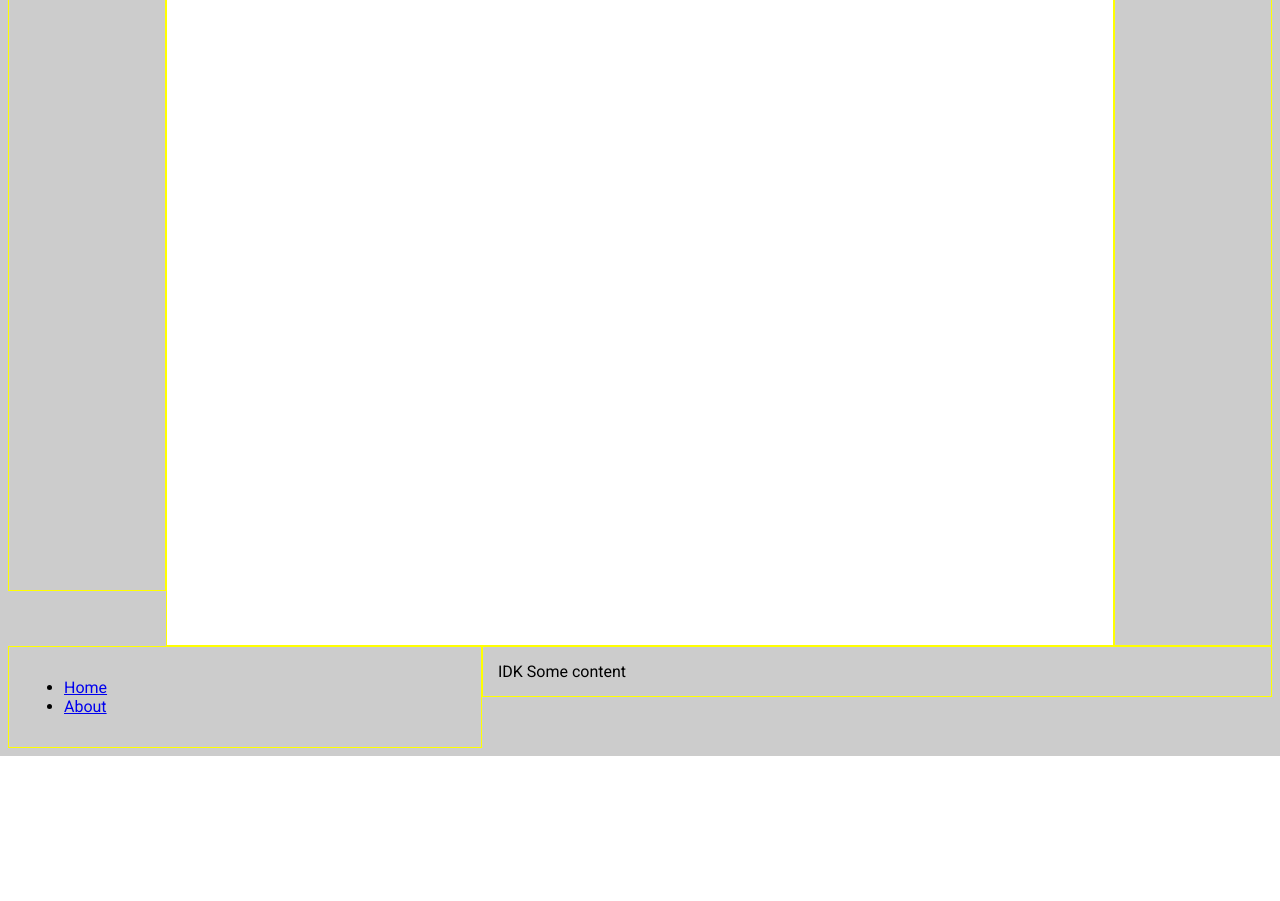
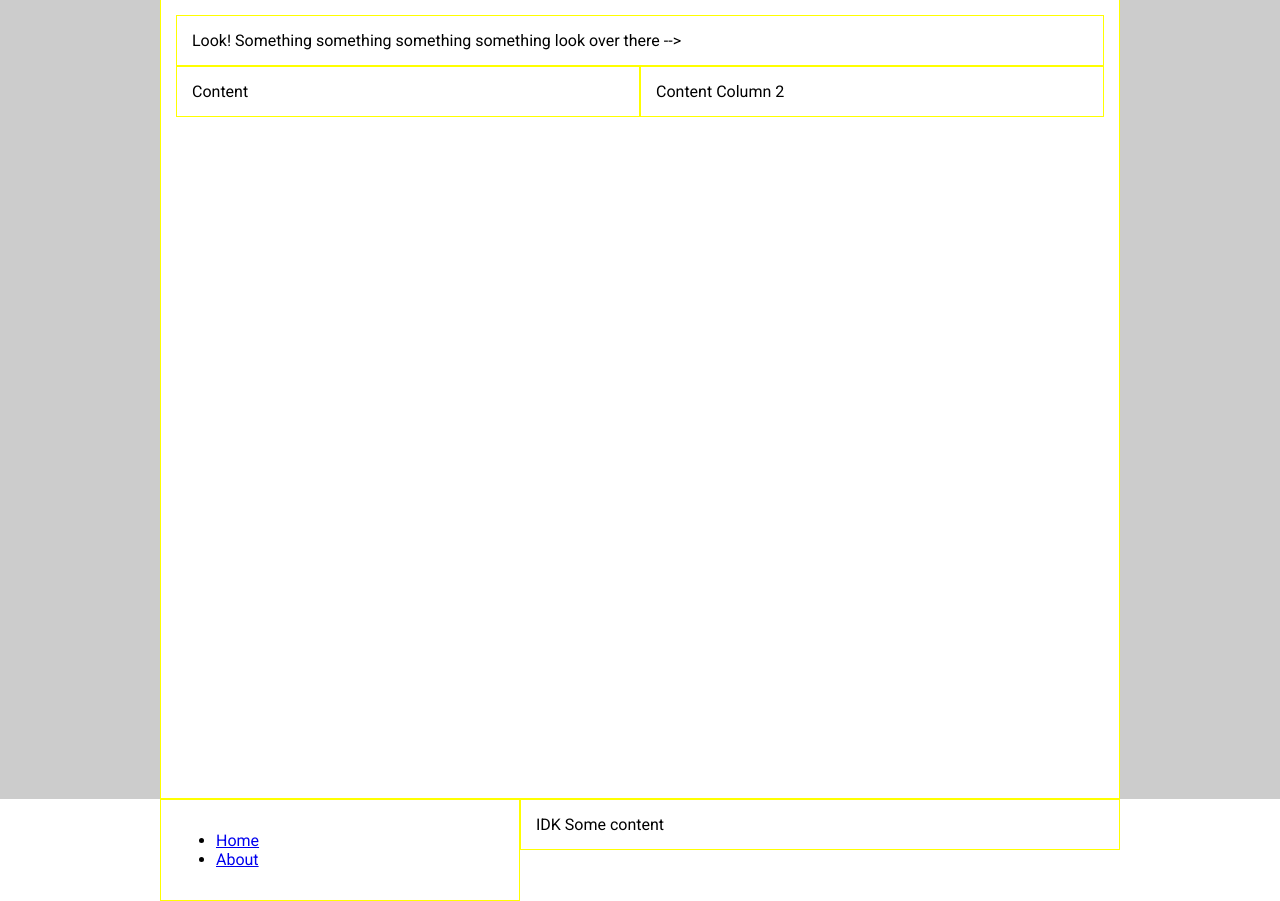
Before and after one commit to kin0025/WebProgrammingA2, a PHP site: page / in a window 1280 px wide. Shown: the part 201-1102 px from the top of the page. Before the commit the page ends 957 px from the top, so only its background shows below. Run offline with PHP 8.4, Linux system fonts and the light colour scheme.

Commit message:
Got the semi-final layout blocked out

```diff
--- a/index.php
+++ b/index.php
@@ -19,29 +19,31 @@
 </head>
 
 <body>
-<div class="column-1 border-wrapper"></div>
-<header>
-    <nav class="drop-shadow">
+<header class="h-panel">
+    <div class="container side-padding">
+    <img id="header-logo" class="column-3" src="resources/images/header.png"/>
+    <nav class="column-5">
         <ul>
             <li>
-                <a href="index.php"><span> Home</span></a>
+                <a href="index.php">Home</a>
             </li>
             <li>
-                <a href="about.php"><span>About</span></a>
+                <a href="about.php">About</a>
             </li>
         </ul>
     </nav>
+    </div>
 </header>
 
-<div id="content-wrapper" class="column-6">
+<div id="content-wrapper" class="column-6 side-padding h-panel">
     <div id="main-body" class="h-panel">
         <div class="column-8">Look! Something something something something look over there --></div>
         <div class="column-4">Content</div>
         <div class="column-4">Content Column 2</div>
     </div>
 </div>
-<div class="column-1 border-wrapper"></div>
 <footer id="footer-content" class="h-panel">
+    <div class="side-padding">
     <div id="footer-links" class="column-3">
         <ul>
             <li>
@@ -54,7 +56,7 @@
     </div>
     <div class="column-5">
         IDK Some content
-    </div>
+    </div></div>
 </footer>
 </body>
 </html>
--- a/style.css
+++ b/style.css
@@ -1,6 +1,7 @@
 body {
   background-color: #cccccc;
-  font-family: 'Roboto', sans-serif; }
+  font-family: 'Roboto', sans-serif;
+  margin: 0; }
 
 * {
   box-sizing: border-box; }
@@ -45,30 +46,46 @@ body {
   .column-8 {
     width: 100%; }
 
-  .border-wrapper {
-    height: 100%; } }
-header nav {
+  .side-padding {
+    margin-left: 12.5%;
+    margin-right: 12.5%; } }
+header {
   background-color: slategrey;
-  color: white;
   padding-left: 5%;
   padding-right: 5%; }
+  header nav {
+    color: white;
+    float: right; }
     header nav ul {
-    padding: 10px;
-    list-style-type: none; }
+      list-style-type: none;
+      float: right; }
       header nav ul li {
         display: inline;
         list-style-type: none;
         height: auto;
-      margin-left: 10px;
-      background-color: #47bfff; }
+        margin-left: 5px; }
         header nav ul li :hover {
           color: white;
-        background-color: slategrey; }
-      header nav ul li .active {
+          background-color: #121212; }
+        header nav ul li a {
+          background-color: slategrey;
+          padding: 20px 18px;
+          color: white; }
+          header nav ul li a :hover {
+            color: white;
+            background-color: #121212; }
+  header #header-logo {
+    max-height: 200px;
+    max-width: 600px;
+    float: left; }
+
+footer {
+  clear: both;
+  display: block;
+  content: "";
   background-color: white; }
-header footer {
-  background-color: white; }
-header .drop-shadow {
+
+.drop-shadow {
   box-shadow: 0 1px 3px rgba(0, 0, 0, 0.12), 0 1px 2px rgba(0, 0, 0, 0.24); }
 
 /*# sourceMappingURL=style.css.map */
--- a/style.scss
+++ b/style.scss
@@ -2,14 +2,15 @@ $main-background: white;
 $body-background: #cccccc;
 $header-background: slategrey;
 $header-hover: lightslategrey;
-$text-color: white;
-$nav-hover-color: white;
-$nav-item-color: #47bfff;
-$nav-margin: 10px;
+$nav-text-color: white;
+$nav-item-color: $header-background;
+$nav-hover-color: #121212;
+$nav-margin: 5px;
 //Main body
 body {
   background-color: $body-background;
   font-family: 'Roboto', sans-serif;
+  margin:0;
 }
 
 * {
@@ -71,45 +72,61 @@ body {
     width: 100%;
   }
 
-  .border-wrapper {
-    height: 100%;
+ .side-padding{
+   margin-left: 12.5%;
+   margin-right:12.5%
  }
 }
 
 //Header Content
 header {
-  nav {
   background-color: $header-background;
-    color: $text-color;
   padding-left: 5%;
   padding-right: 5%;
+
+  nav {
+    color: $nav-text-color;
+    float:right;
     ul {
-      padding: 10px;
       list-style-type: none;
+      float:right;
       li {
         display: inline;
         list-style-type: none;
         height: auto;
         margin-left: $nav-margin;
+        :hover {
+          color: $nav-text-color;
+          background-color: $nav-hover-color;
+        }
+        a {
           background-color: $nav-item-color;
+          padding: 20px 18px;
+          color: $nav-text-color;
           :hover {
-          color: $text-color;
-          background-color: $header-background;
-        }
-        .active {
+            color: $nav-text-color;
             background-color: $nav-hover-color;
           }
         }
+
+      }
+    }
+  }
+  #header-logo{
+    max-height:200px;
+    max-width:600px;
+    float:left;
   }
 }
 
 //Footer Content
 footer {
+  clear: both;
+  display: block;
+  content: "";
   background-color: $main-background;
 }
 
-
-  .drop-shadow{
-    box-shadow: 0 1px 3px rgba(0,0,0,0.12), 0 1px 2px rgba(0,0,0,0.24);
+.drop-shadow {
+  box-shadow: 0 1px 3px rgba(0, 0, 0, 0.12), 0 1px 2px rgba(0, 0, 0, 0.24);
 }
-}
```
Also changed, not shown: 1 other file. Lines whose indentation alone changed are shown as unchanged.
